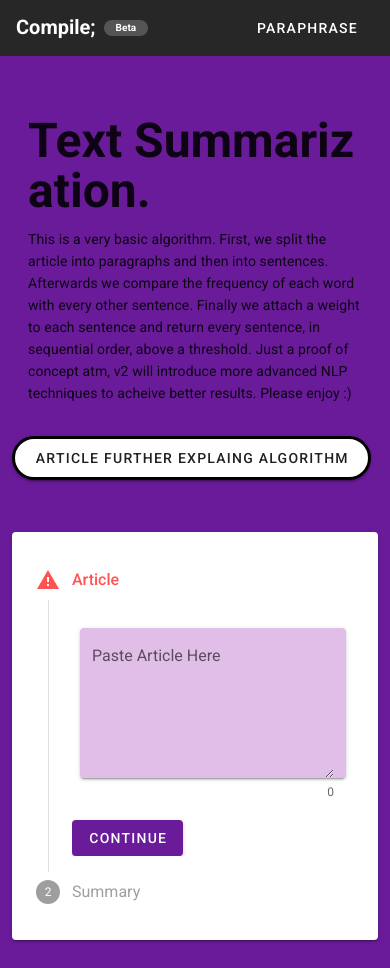
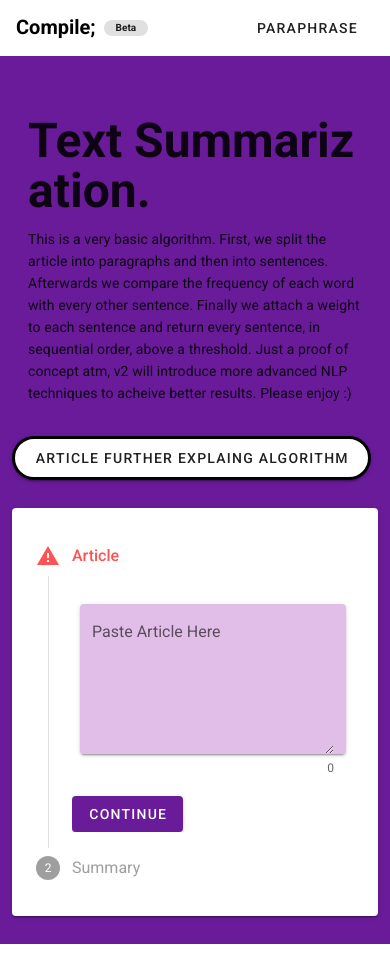
Before and after one commit to ConceptCodes/compile, a Vue app: page / in a window 390 px wide. After the commit the page ends 944 px from the top, so only its background shows below. Built offline with nearby package versions, Linux system fonts and the light colour scheme.

Commit message:
image in banner disappears when smaller then desktop

```diff
--- a/src/App.vue
+++ b/src/App.vue
@@ -1,8 +1,8 @@
 <template>
   <v-app>
-    <v-toolbar id="navbar" dark flat>
+    <v-toolbar id="navbar" flat>
       <v-toolbar-title  class="font-weight-bold">
-        <a class="white--text" href="/">Compile;</a>
+        <a class="black--text" href="/">Compile;</a>
         <span>
           <v-chip class="ma-2 text-capitalize" x-small>beta</v-chip>
         </span>
--- a/src/components/Banner.vue
+++ b/src/components/Banner.vue
@@ -9,9 +9,8 @@
         <v-card-subtitle class="mb-4" v-text="body"></v-card-subtitle>
         <v-btn class="btn" :href="link" elevation="2" large outlined rounded>{{ btn }}</v-btn>
       </v-col>
-      <v-col>
+      <v-col class="d-none d-lg-block">
         <v-img
-          class="d-none d-lg-block"
           :src="img"
           width="500"
           height="500"
```
